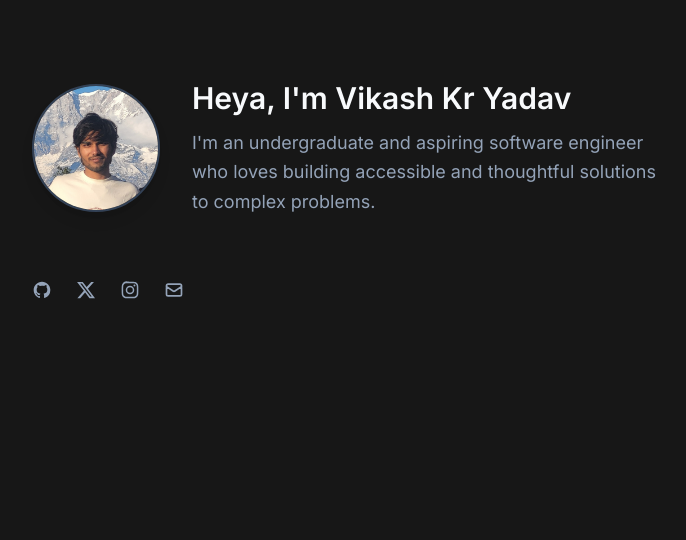
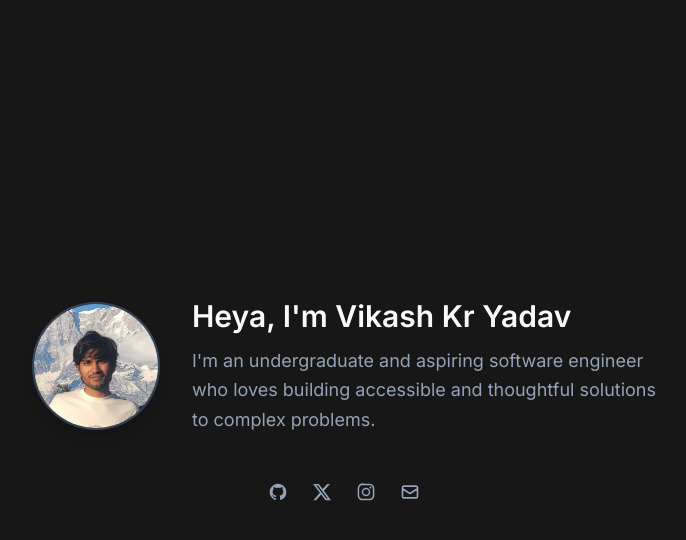
Before and after one commit to vikashprgm/portfolio, a plain HTML site: page index.html in a window 1280 px wide. Shown: the whole page, without its empty margins (296-982 px from the left). Drawn offline with nearby package versions, Linux system fonts and the light colour scheme.

Commit message:
Update index.html

```diff
--- a/index.html
+++ b/index.html
@@ -12,10 +12,11 @@
     </style>
 </head>
 
-<body class="bg-neutral-900 text-slate-300 antialiased selection:bg-indigo-500 selection:text-white">
-    <main class="max-w-2xl mx-auto px-6 py-12 md:py-20">
+<body class="bg-neutral-900 text-slate-300 antialiased selection:bg-indigo-500 selection:text-white min-h-screen flex items-center justify-center">
 
-        <div class="flex flex-col md:flex-row items-center gap-8 mb-16">
+    <main class="max-w-2xl mx-auto px-6">
+
+        <div class="flex flex-col md:flex-row items-center gap-8 mb-8 md:mb-12">
             <img src="./p.jpg" alt="Profile Picture" class="w-32 h-32 rounded-full border-2 border-slate-700 shadow-lg object-cover">
 
             <div class="text-center md:text-left">
@@ -26,7 +27,7 @@
             </div>
         </div>
 
-        <div class="flex items-center justify-center md:justify-start gap-6 mt-6">
+        <div class="flex items-center justify-center gap-6 mt-2">
             <a href="https://github.com/vikashprgm" target="_blank" class="text-slate-400 hover:text-white transition-colors duration-200">
                 <span class="sr-only">GitHub</span>
                 <svg class="w-5 h-5" fill="currentColor" viewBox="0 0 24 24" aria-hidden="true">
```
